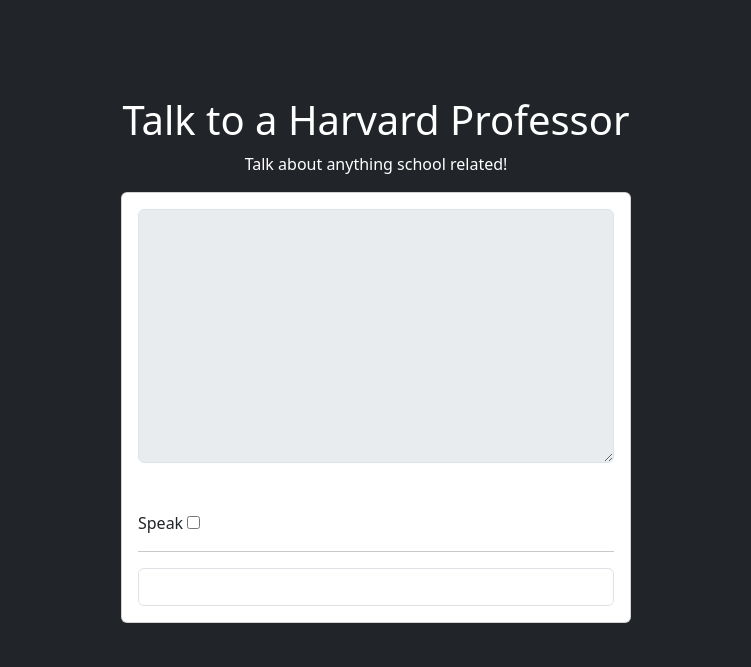
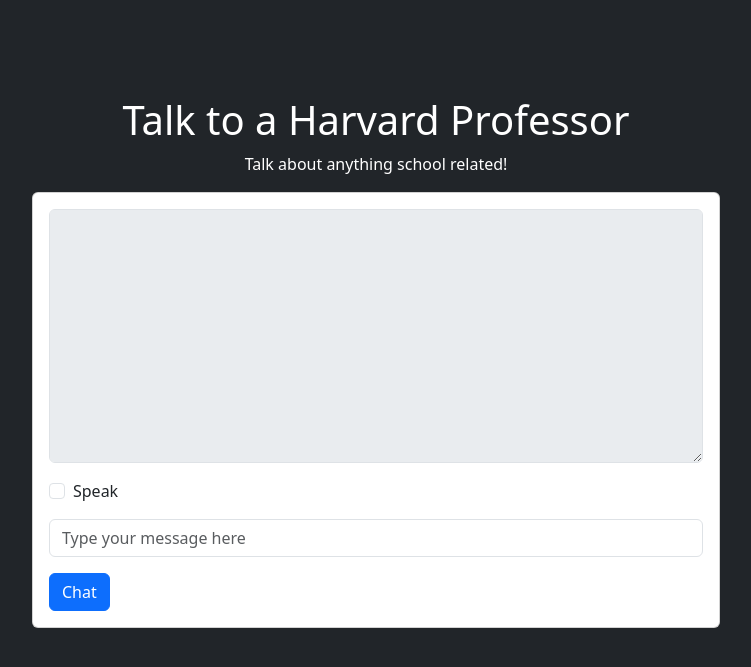
Before and after one commit to Crossroads-Computer-Science/CAS-CompSci-Chatbots---F, a Flask app: page /prof in a window 1280 px wide. Shown: the top 667 px of the page, without its empty margins (264-1015 px from the left). Run offline with Flask 3, Linux system fonts and the light colour scheme.

Commit message:
Added 'Chat' button

```diff
--- a/templates/prof.html
+++ b/templates/prof.html
@@ -12,26 +12,27 @@
   <div class="text-center">
     <h1>Talk to a Harvard Professor</h1>
     <p>Talk about anything school related!</p>
+  </div>
+  <div class="row justify-content-center">
+    <div class="col-md-8">
+      <div class="card">
+        <div class="card-body">
+          <textarea disabled class="form-control mb-3" id="comment" name="message" rows="10"></textarea>
+          <div class="form-check mb-3">
+            <input type="checkbox" class="form-check-input" id="shouldSpeak">
+            <label class="form-check-label" for="shouldSpeak">Speak</label>
+          </div>
+          <input class="form-control mb-3" type="text" id="prompt" name="whatever" placeholder="Type your message here">
+          <button type="button" class="btn btn-primary" id="chatBtn">Chat</button>
         </div>
-    <div class="row">
-      <div class="col-md-6 offset-md-3">
-        <div class="card">
-          <div class="card-body">
-
-            <textarea disabled class="form-control" id="comment" name="message" rows="10" cols="50"></textarea><br><br>
+      </div>
+    </div>
+  </div>
+</div>
 
 
 
 
-           <label for="shouldSpeak">Speak</label>
-            <input type="checkbox" id="shouldSpeak">
-            <hr/>
-
-            <input class="form-control" type="text" id="prompt" name = "whatever" >
-
-
-
-          </div>
         </div>
       </div>
     </div>
```
